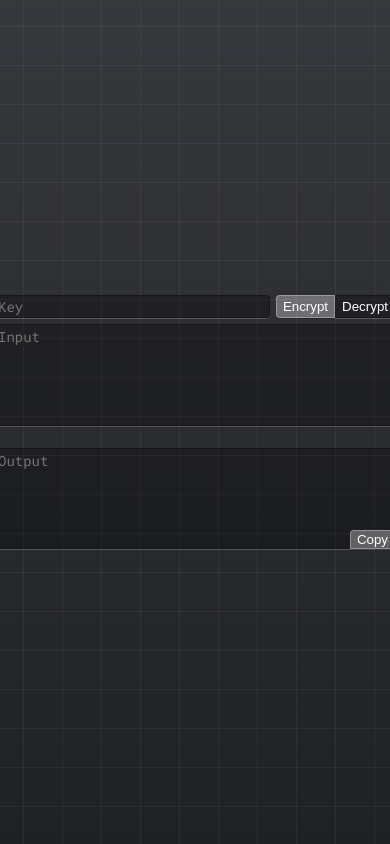
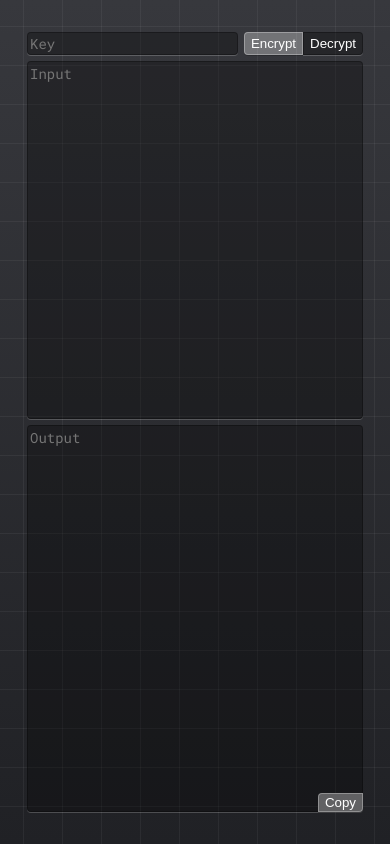
Before and after one commit to rikzun/IRWIC, a React app: page / in a window 390 px wide. Built offline with nearby package versions, Linux system fonts and the light colour scheme.

Commit message:
update styles and get updates from template

```diff
--- a/src/App.style.scss
+++ b/src/App.style.scss
@@ -48,17 +48,31 @@ body {
             min-height: 100px;
             height: 30%;
             grid-template-columns: repeat(auto-fit, minmax(250px, 1fr));
-            gap: 6px;
-            row-gap: 22px;
+            column-gap: 6px;
+            row-gap: 6px;
+
+            @media screen and (max-width: 910px) {
+                width: 100%;
+                height: 100%;
+                grid-template-rows: 1fr 1fr;
+                grid-template-columns: 1fr;
+                padding: 2rem;
+                box-sizing: border-box;
+            }
 
             > .column {
                 display: flex;
                 flex-direction: column;
+
+                > .textarea-container {
+                    height: 100%;
                     position: relative;
 
                     > textarea {
+                        width: 100%;
                         height: 100%;
                         line-height: 19px;
+                        box-sizing: border-box;
                     }
 
                     > .copy-button {
@@ -67,6 +81,7 @@ body {
                         bottom: 0px;
                         border-radius: 4px 0;
                         background-color: #616163 !important;
+                    }
                 }
             }
 
@@ -111,11 +126,10 @@ body {
             }
 
             .text-stats {
-                position: absolute;
-                right: 0;
-                bottom: -19px;
                 font-size: 12px;
-                color: grey
+                color: grey;
+                margin-top: 2px;
+                text-align: right;
             }
         }
     }
--- a/src/App.tsx
+++ b/src/App.tsx
@@ -39,6 +39,7 @@ export function App() {
                         state={mode}
                     />
                 </div>
+                <div className="textarea-container">
                     <textarea
                         spellCheck="false"
                         placeholder="Input"
@@ -46,9 +47,11 @@ export function App() {
                         value={input.value}
                         onChange={(e) => input.set(e.target.value)}
                     />
+                </div>
                 <TextStats text={input.value} />
             </div>
             <div className="column">
+                <div className="textarea-container">
                     <textarea
                         spellCheck="false"
                         placeholder="Output"
@@ -61,6 +64,7 @@ export function App() {
                         children="Copy"
                         onClick={() => navigator.clipboard.writeText(output.value)}
                     />
+                </div>
                 <TextStats text={output.value} comparable={input.value} />
             </div>
         </div>
--- a/src/utils/utf16tools.ts
+++ b/src/utils/utf16tools.ts
@@ -40,5 +40,3 @@ export class UTF16Tools {
             .map((v) => v.segment)
     }
 }
-
-(window as any).UTF16Tools = UTF16Tools;
--- a/webpack.config.js
+++ b/webpack.config.js
@@ -1,10 +1,11 @@
 const path = require('path')
+const ForkTsCheckerWebpackPlugin = require('fork-ts-checker-webpack-plugin')
 const { CleanWebpackPlugin } = require('clean-webpack-plugin')
 const HtmlWebpackPlugin = require('html-webpack-plugin')
 const MiniCssExtractPlugin = require('mini-css-extract-plugin')
+const CopyWebpackPlugin = require('copy-webpack-plugin')
 const ReactRefreshWebpackPlugin = require('@pmmmwh/react-refresh-webpack-plugin')
-const ReactRefreshTypeScript = require('react-refresh-typescript')
-const CopyWebpackPlugin = require('copy-webpack-plugin')
+const ReactRefreshTypeScript = require('react-refresh-typescript').default
 
 const IS_DEVELOPMENT = process.env.NODE_ENV !== 'production'
 const IS_SERVE = process.env.WEBPACK_SERVE ?? false
@@ -25,10 +26,33 @@ module.exports = () => {
             chunkFilename: '[name].[chunkhash:8].js',
             publicPath: 'auto'
         },
+        cache: {
+            type: 'filesystem',
+            buildDependencies: {
+                config: [__filename]
+            }
+        },
+        optimization: {
+            splitChunks: {
+                chunks: 'all',
+                cacheGroups: {
+                    vendor: {
+                        test: /[\\/]node_modules[\\/]/,
+                        name: 'vendors',
+                        chunks: 'all'
+                    }
+                }
+            },
+            runtimeChunk: 'single'
+        },
         resolve: {
             extensions: ['.js', '.jsx', '.ts', '.tsx', '.css', '.scss', '.sass'],
             fallback: { process: false },
-            modules: [__dirname, 'node_modules']
+            modules: [__dirname, 'node_modules'],
+            alias: {
+                '@assets': path.resolve(__dirname, 'src/assets'),
+                '@components': path.resolve(__dirname, 'src/components')
+            }
         },
         devServer: {
             hot: true,
@@ -45,7 +69,7 @@ module.exports = () => {
                 },
                 {
                     test: /\.s?[ca]ss$/i,
-                    use: ['style-loader', 'css-loader', 'sass-loader']
+                    use: [MiniCssExtractPlugin.loader, 'css-loader', 'sass-loader']
                 },
                 {
                     test: /\.(png|jpe?g|gif|webp|ico)$/i,
@@ -59,14 +83,15 @@ module.exports = () => {
             ]
         },
         plugins: [
+            new ForkTsCheckerWebpackPlugin(),
             new CleanWebpackPlugin(),
             new HtmlWebpackPlugin({
                 template: PATH_TEMPLATE_ENTRY,
                 filename: 'index.html?[fullhash:8]'
             }),
             new MiniCssExtractPlugin({
-                filename: '[name].[fullhash:8].css',
-                chunkFilename: '[name].[chunkhash:8].css'
+                filename: IS_DEVELOPMENT ? '[name].css' : '[name].[contenthash:8].css',
+                chunkFilename: IS_DEVELOPMENT ? '[id].css' : '[id].[contenthash:8].css',
             }),
             new CopyWebpackPlugin({
                 patterns: [{
@@ -89,8 +114,7 @@ module.exports = () => {
             options: {
                 getCustomTransformers: () => ({
                     before: [ReactRefreshTypeScript()]
-                }),
-                transpileOnly: true
+                })
             }
         }
     }
```
Also changed, not shown: package.json (+22 -23 lines), 1 other file (tests, documents, lock files or other folders). Lines whose indentation alone changed are shown as unchanged.
